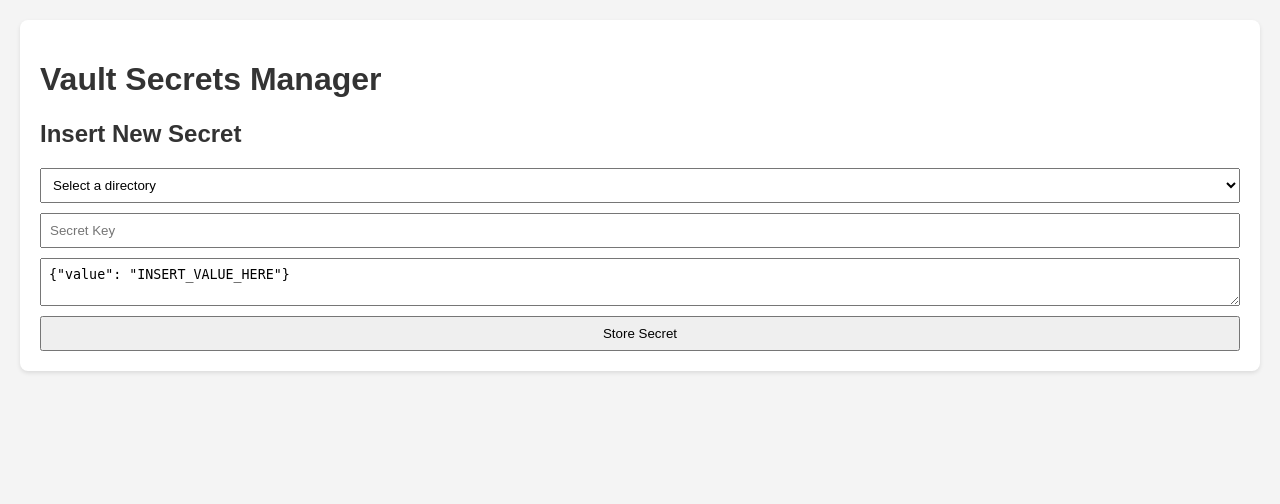
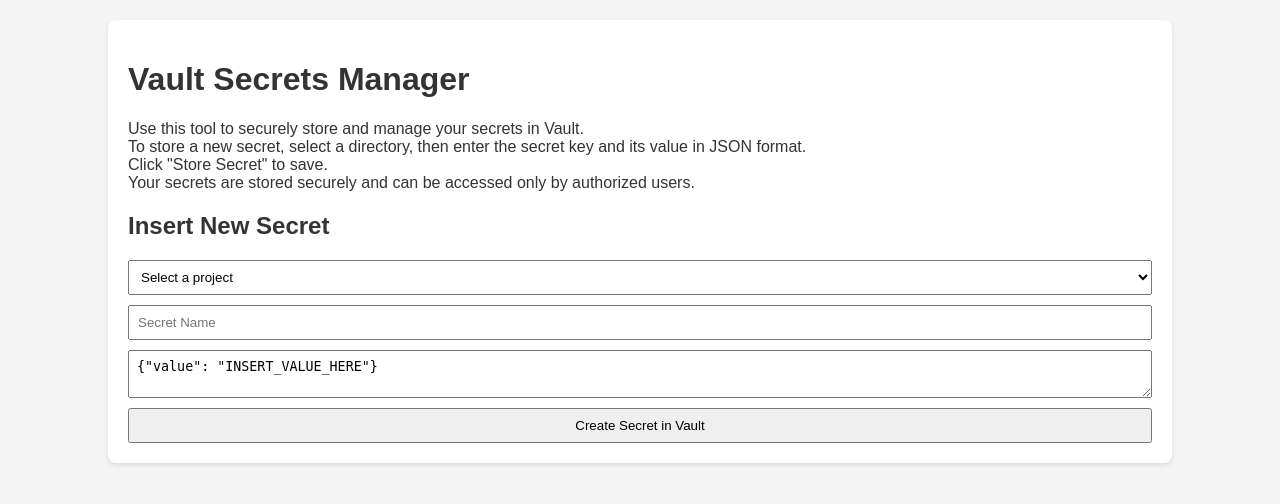
Before and after one commit to lukas-pastva/vaultie, a Flask app: page / in a window 1280 px wide. Shown: the top 504 px of the page. Run offline with Flask 3, Linux system fonts and the light colour scheme; data that the repository does not hold is empty.

Commit message:
feat: Initial commit.

```diff
--- a/templates/index.html
+++ b/templates/index.html
@@ -6,13 +6,18 @@
     <style>
         body {
             font-family: Arial, sans-serif;
-            margin: 20px;
+            margin: 0;
+            padding: 0;
             background-color: #f4f4f4;
             color: #333;
+            display: flex;
+            justify-content: center;
         }
         .container {
+            width: 80%;
             background: white;
             padding: 20px;
+            margin-top: 20px;
             border-radius: 8px;
             box-shadow: 0 2px 4px rgba(0,0,0,0.1);
         }
@@ -23,20 +28,30 @@
             padding: 8px;
             box-sizing: border-box; /* Ensures padding does not affect total width */
         }
+        .description {
+            font-size: 16px;
+            margin-bottom: 20px;
+        }
     </style>
 </head>
 <body>
 <div class="container">
     <h1>Vault Secrets Manager</h1>
+    <p class="description">
+        Use this tool to securely store and manage your secrets in Vault. <br />
+        To store a new secret, select a directory, then enter the secret key and its value in JSON format. <br />
+        Click "Store Secret" to save. <br />
+        Your secrets are stored securely and can be accessed only by authorized users.
+    </p>
     <div>
         <h2>Insert New Secret</h2>
         <select id="directorySelect">
-            <option value="">Select a directory</option>
+            <option value="">Select a project</option>
             <!-- Directories will be populated here -->
         </select>
-        <input type="text" id="newSecretKey" placeholder="Secret Key">
+        <input type="text" id="newSecretKey" placeholder="Secret Name">
         <textarea id="newSecretValue" placeholder="Secret Value">{"value": "INSERT_VALUE_HERE"}</textarea>
-        <button onclick="storeSecret()">Store Secret</button>
+        <button onclick="storeSecret()">Create Secret in Vault</button>
     </div>
 </div>
 
```
